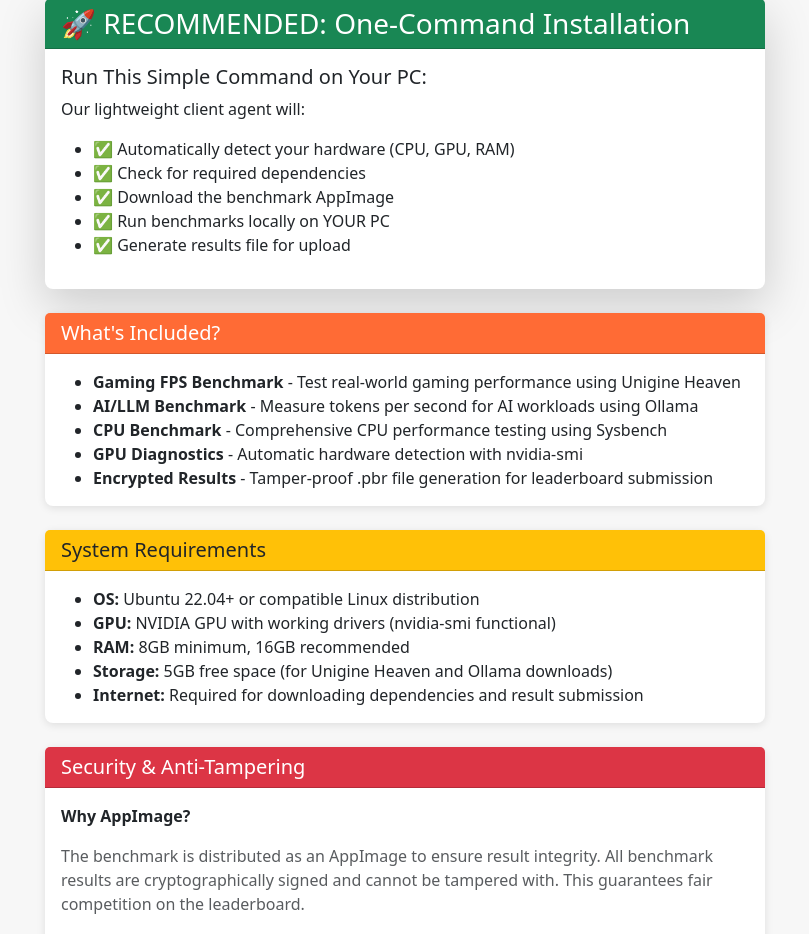
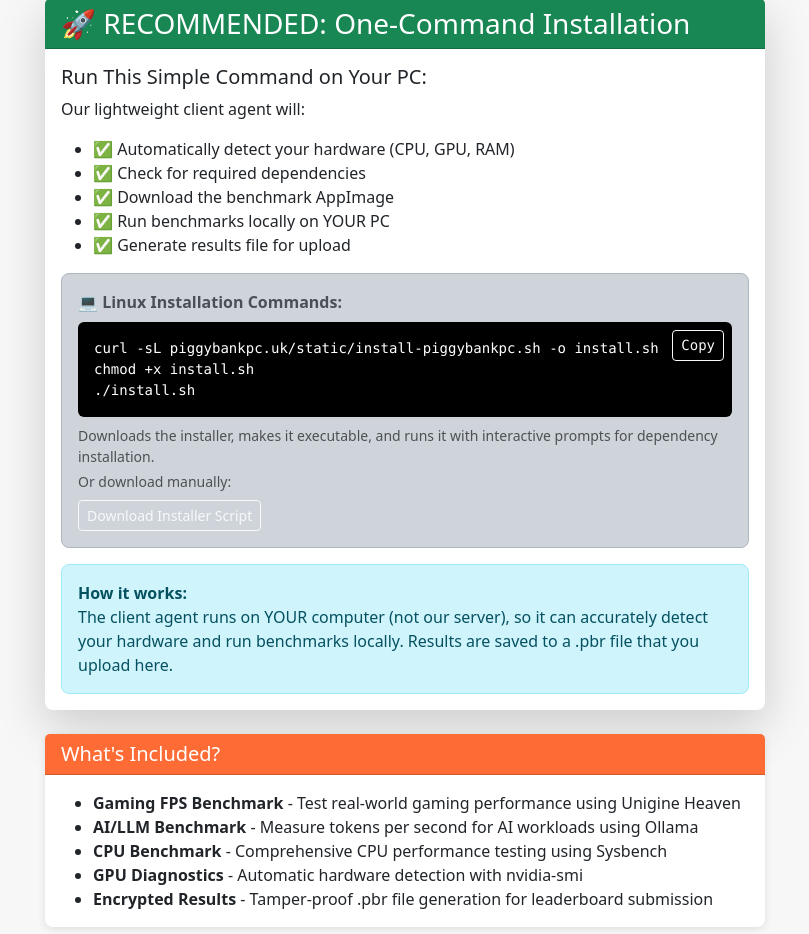
Before and after one commit to piggybankpc-eng/piggybankpc-leaderboard, a Flask app: page /download in a window 1280 px wide. Shown: the part 397-1331 px from the top of the page, without its empty margins (235-1044 px from the left). Run offline with Flask 3, Linux system fonts and the light colour scheme.

Commit message:
Fix command box vanishing by adding alert-permanent class
The auto-dismiss script in main.js was closing all .alert elements
after 5 seconds. Added alert-permanent class to prevent command
box and info alerts from being auto-dismissed.

🤖 Generated with [Claude Code](https://claude.com/claude-code)

Co-Authored-By: Claude <noreply@anthropic.com>

```diff
--- a/templates/download.html
+++ b/templates/download.html
@@ -36,7 +36,7 @@
                         <li>✅ Generate results file for upload</li>
                     </ul>
 
-                    <div class="alert alert-dark mb-3">
+                    <div class="alert alert-dark alert-permanent mb-3">
                         <strong>💻 Linux Installation Commands:</strong>
                         <div class="bg-black text-white p-3 rounded mt-2 font-monospace" style="position: relative;">
                             <button class="btn btn-sm btn-outline-light position-absolute top-0 end-0 m-2"
@@ -58,7 +58,7 @@ chmod +x install.sh
                         </a>
                     </div>
 
-                    <div class="alert alert-info mb-0">
+                    <div class="alert alert-info alert-permanent mb-0">
                         <i class="bi bi-info-circle"></i> <strong>How it works:</strong><br>
                         The client agent runs on YOUR computer (not our server), so it can accurately detect your hardware and run benchmarks locally. Results are saved to a .pbr file that you upload here.
                     </div>
```
